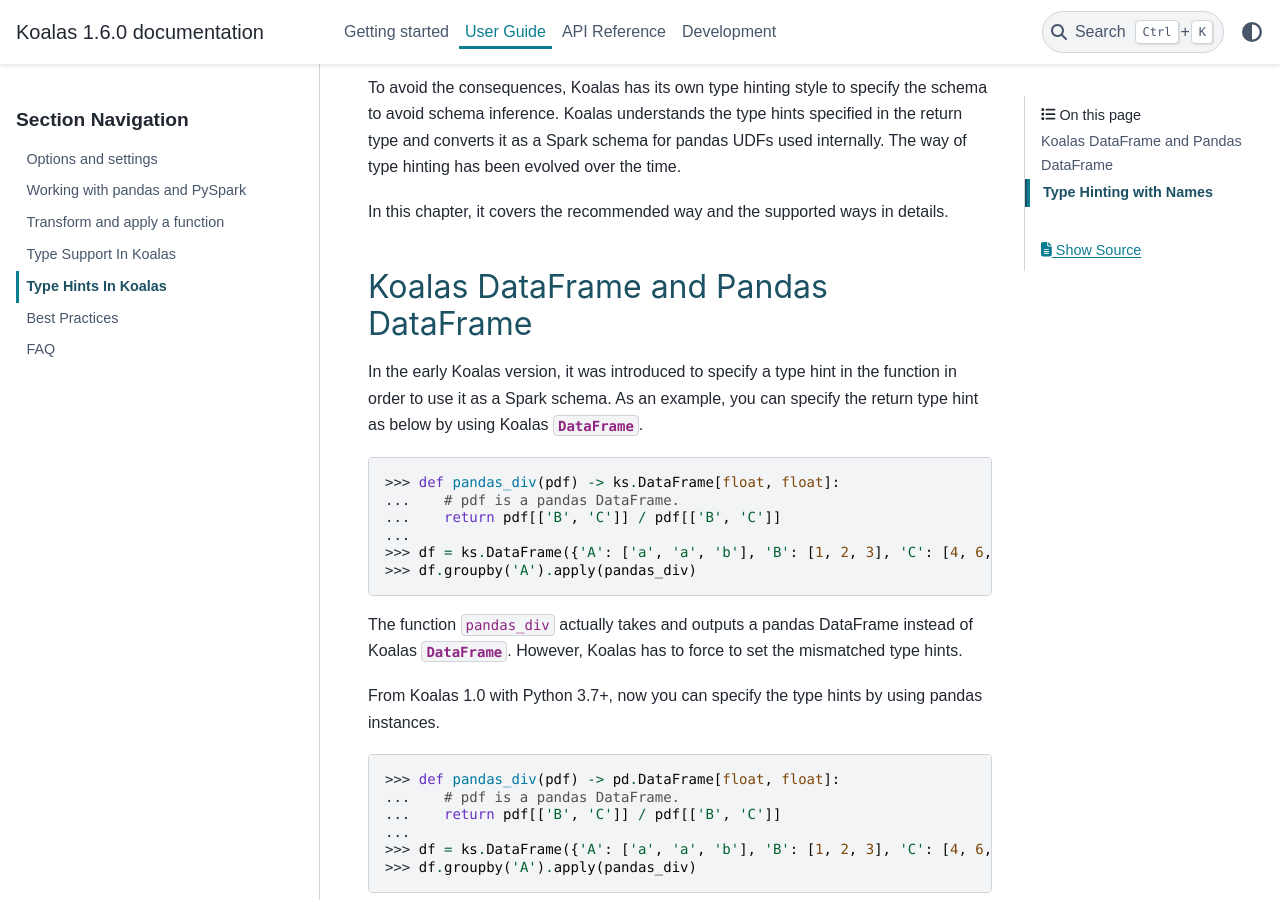
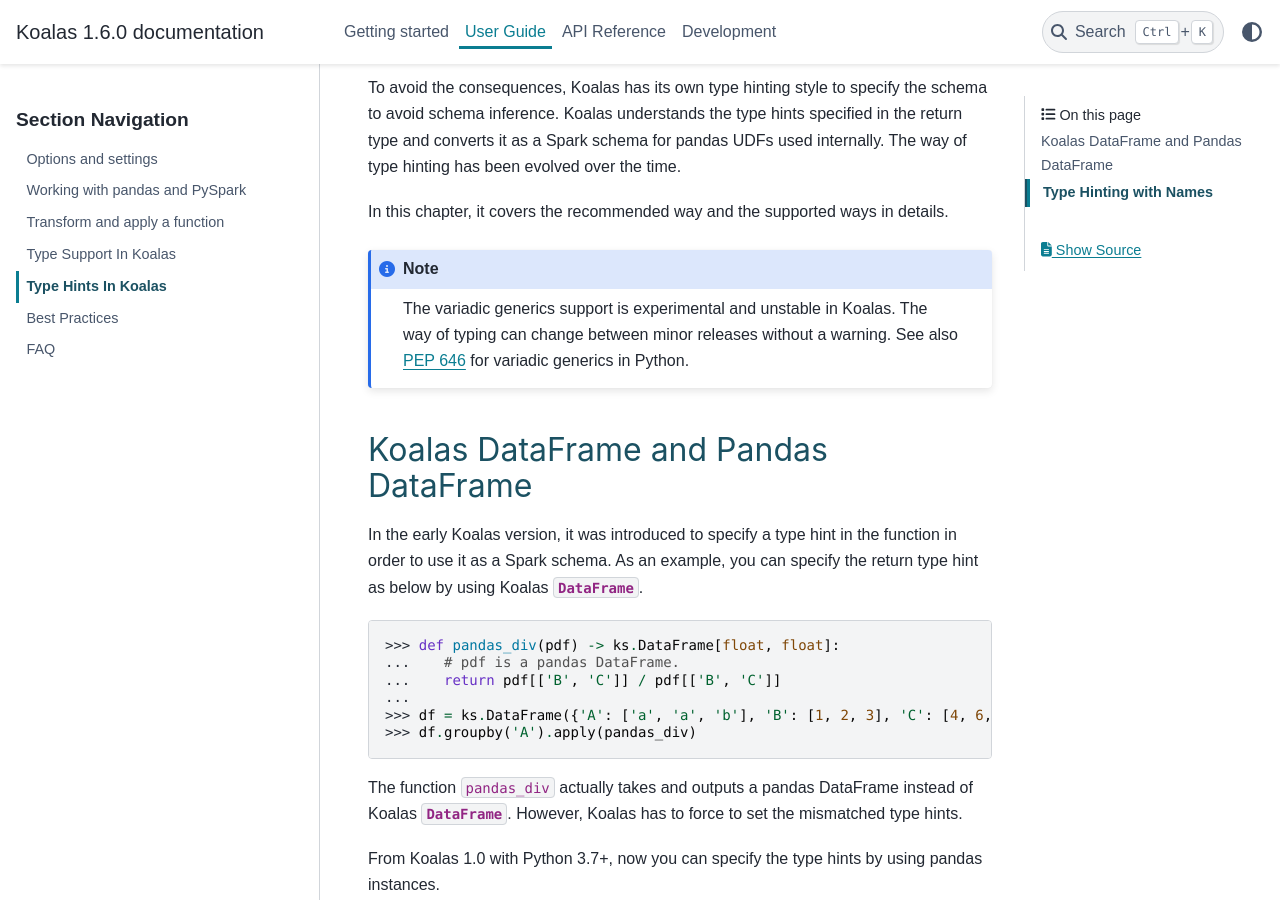
Before and after one commit to rising-star92/databricks-koalas, a Sphinx documentation site: the page built from docs/source/user_guide/typehints.rst, in a window 1280 px wide and 900 px high, scrolled down 409 px. Built offline with Sphinx 7.4.7 and the PyData theme 0.15.4, drawn with Linux system fonts in a browser that asks for light colours; pages that are not in the unit, such as notebooks, are missing from menus; the version number is read from the project's files by our own code; some of the changed text lies outside the part shown.

Commit message:
Add a note about variadic generics in Koalas (#2062)
This PR proposes to add a more correct note about the current status of typing in Koalas.

```diff
--- a/docs/source/user_guide/typehints.rst
+++ b/docs/source/user_guide/typehints.rst
@@ -19,6 +19,11 @@ as a Spark schema for pandas UDFs used internally. The way of type hinting has b
 the time.
 
 In this chapter, it covers the recommended way and the supported ways in details.
+
+.. note::
+    The variadic generics support is experimental and unstable in Koalas.
+    The way of typing can change between minor releases without a warning.
+    See also `PEP 646 <https://www.python.org/dev/peps/pep-0646/>`_ for variadic generics in Python.
 
 
 Koalas DataFrame and Pandas DataFrame
```
Also changed, not shown: other parts of docs/source/user_guide/typehints.rst (+0 -4 lines).
